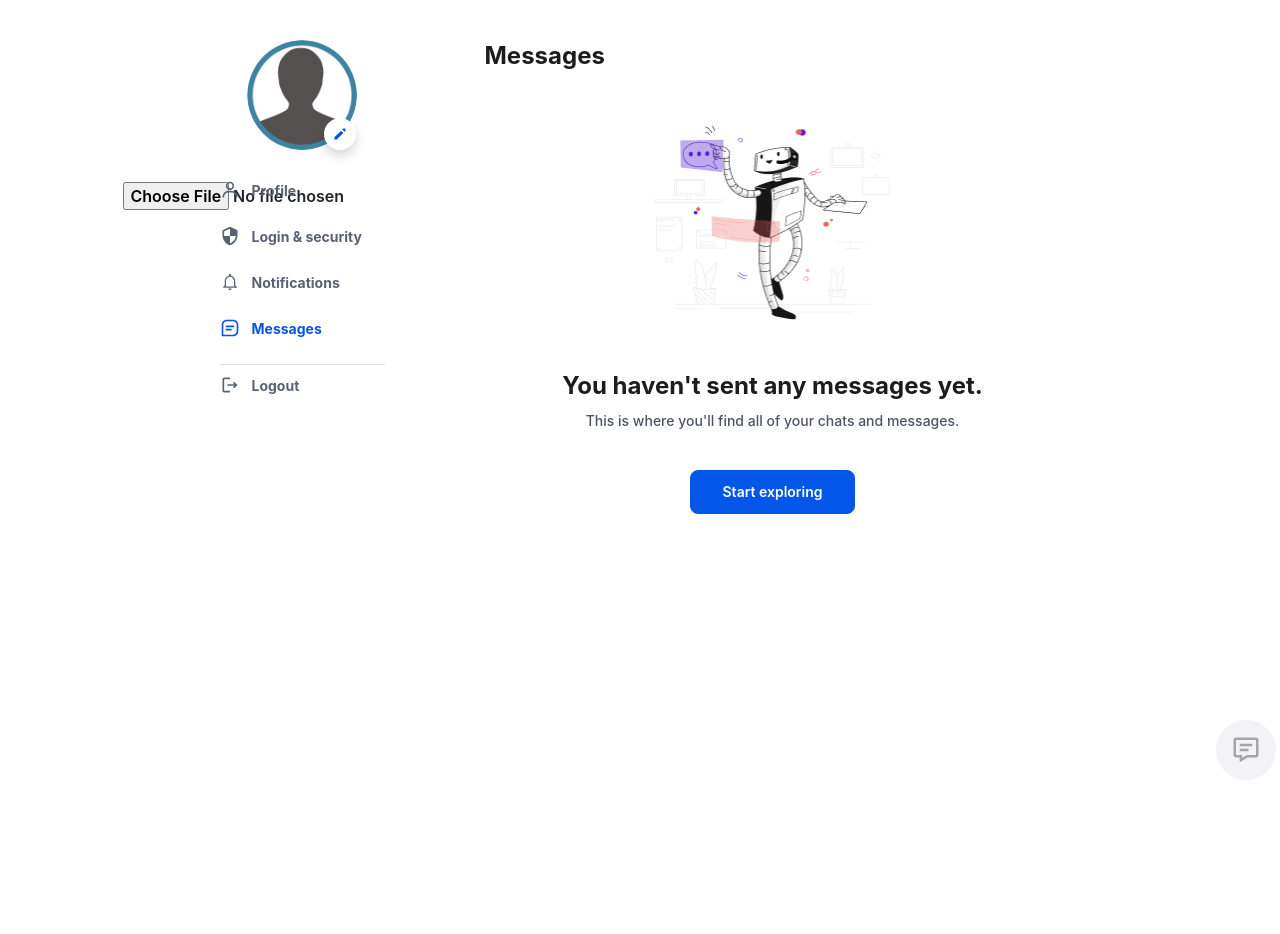
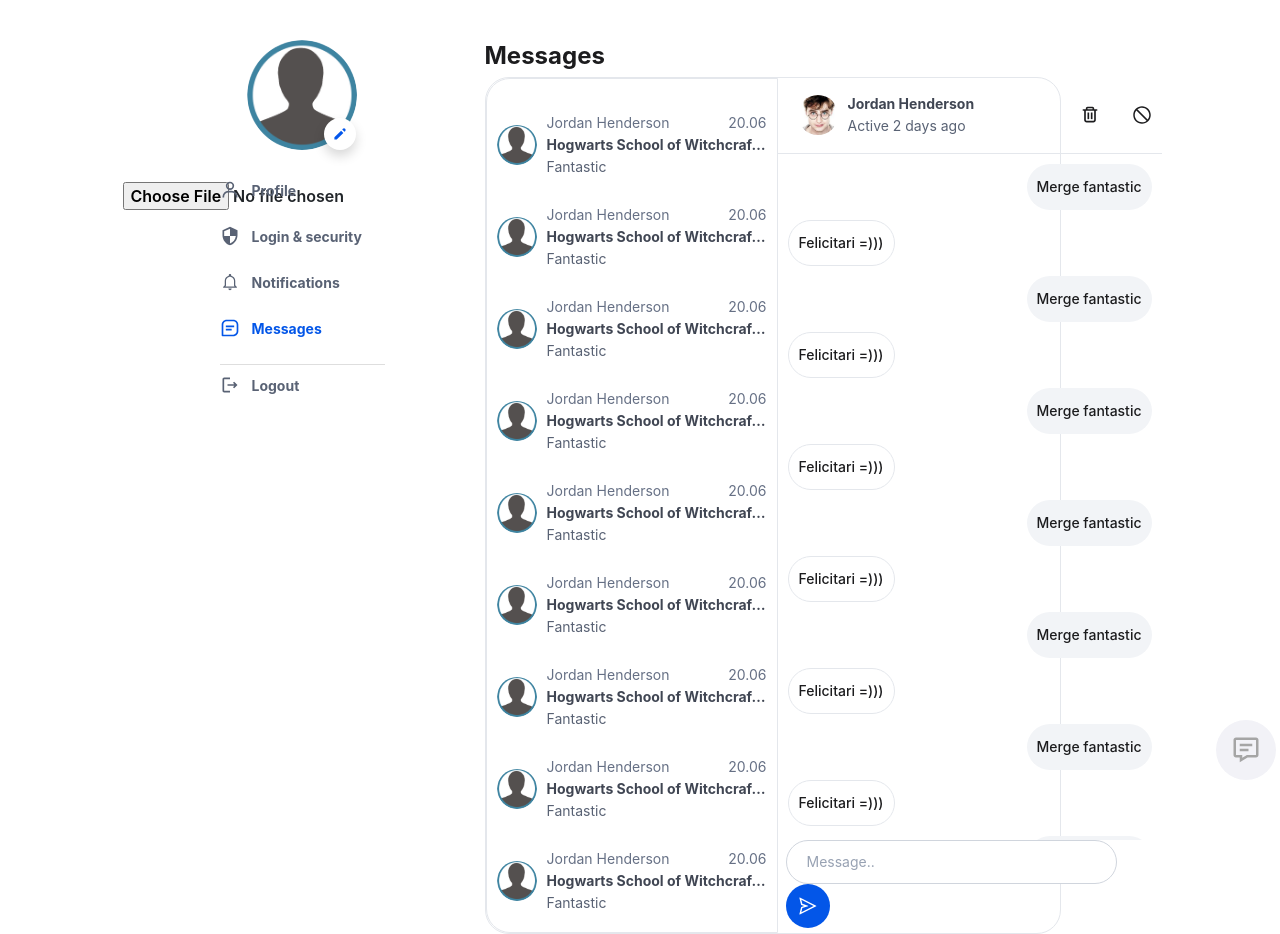
Before and after one commit to assist-software/internship-2022-july-fe1, a React (Create React App) app: page /my-account/messages in a window 1280 px wide. Before the commit the page ends 800 px from the top, so only its background shows below. Built offline with nearby package versions, Linux system fonts and the light colour scheme.

Commit message:
[Task-52867] - Implement chat

```diff
--- a/src/components/ImagePicker/ImagePicker.js
+++ b/src/components/ImagePicker/ImagePicker.js
@@ -8,7 +8,11 @@ import { nanoid } from "nanoid";
 const ImagePicker = () => {
   const [files, setFiles] = useState([]);
   const { getRootProps, getInputProps } = useDropzone({
-    accept: "image/*",
+    accept: {
+      "image/png": [".png"],
+      "image/jpg": [".jpg"],
+      "image/jpeg": [".jpeg"],
+    },
     onDrop: (acceptedFiles) => {
       setFiles([
         ...files,
@@ -24,10 +28,11 @@ const ImagePicker = () => {
 
   const onTrashClick = (id) => {
     setFiles(files.filter((file) => file.id !== id));
+    console.table(files);
   };
 
   const thumbs = files.map((file) => (
-    <div class="selectedImage" key={file.id}>
+    <div className="selectedImage" key={file.id}>
       <img src={file.preview} alt={file.path} />
       <div className="delete"></div>
       <div className="circle">
--- a/src/components/ImagePicker/ImagePickerStyle.js
+++ b/src/components/ImagePicker/ImagePickerStyle.js
@@ -4,8 +4,6 @@ export const Section = styled.section`
   display: flex;
   flex-wrap: wrap;
   padding: 0;
-  /* margin-left: -15px; */
-  /* justify-content: spac; */
 
   .dropzone {
     height: 100%;
--- /dev/null
+++ b/src/components/MessageUserInfo/MessageUserInfo.js
@@ -0,0 +1,35 @@
+import React from "react";
+import { ElipsisText, Header, UserInfoContainer } from "./MessageUserInfoStyle";
+
+const MessageUserInfo = ({
+  profileImage,
+  altImage,
+  name,
+  date,
+  houseName,
+  label,
+  stopStyle,
+}) => {
+  return (
+    <UserInfoContainer stopStyle={stopStyle}>
+      <div className="profileImg">
+        <img src={profileImage} alt={altImage} />
+      </div>
+      <div className="column-items">
+        <UserInfoHeader name={name} date={date} />
+        <ElipsisText> {houseName} </ElipsisText>
+        <label>{label}</label>
+      </div>
+    </UserInfoContainer>
+  );
+};
+
+const UserInfoHeader = ({ name, date }) => {
+  return (
+    <Header>
+      <p>{name}</p>
+      <p>{date}</p>
+    </Header>
+  );
+};
+export default MessageUserInfo;
--- /dev/null
+++ b/src/components/MessageUserInfo/MessageUserInfoStyle.js
@@ -0,0 +1,64 @@
+import styled from "styled-components";
+
+export const UserInfoContainer = styled.div`
+  height: 92px;
+  width: 292px;
+  display: flex;
+  align-items: center;
+  padding: 0 10px;
+
+  .profileImg {
+    width: 40px;
+    height: 40px;
+    margin: 0 10px 0 0;
+    border-radius: 50%;
+  }
+
+  * {
+    margin: 0;
+    padding: 0;
+  }
+
+  img {
+    width: 40px;
+    height: 40px;
+    object-fit: cover;
+    border-radius: 50%;
+  }
+
+  .column-items {
+    display: flex;
+    flex-direction: column;
+    height: 92px;
+    justify-content: center;
+  }
+
+  label {
+    color: #596274;
+    font-weight: 400;
+    font-size: 14px;
+    line-height: 22px;
+  }
+
+  &:hover {
+    background: ${({ stopStyle }) => (stopStyle ? "none" : "#f2f4f7")};
+    cursor: ${({ stopStyle }) => (stopStyle ? "auto" : "pointer")};
+  }
+`;
+
+export const Header = styled.div`
+  display: flex;
+  justify-content: space-between;
+  align-items: center;
+`;
+
+export const ElipsisText = styled.span`
+  max-width: 220px;
+  white-space: nowrap;
+  overflow: hidden;
+  text-overflow: ellipsis;
+  color: #404653;
+  font-weight: 700;
+  font-size: 14px;
+  line-height: 22px;
+`;
--- a/src/components/ModalWindow/ModalWindow.js
+++ b/src/components/ModalWindow/ModalWindow.js
@@ -11,7 +11,7 @@ const NotificationsPageModal = ({ title, description }) => {
     <>
       <Button
         variant="primary"
-        className="button-bootstrap"
+        className="button-bootstrap shadow-none"
         onClick={() => setShow(true)}
       >
         Edit
--- a/src/components/Textarea/Textarea.js
+++ b/src/components/Textarea/Textarea.js
@@ -2,12 +2,12 @@ import React, { useState } from "react";
 import { Textarea, TextareaMessage } from "./TextareaStyle";
 
 const StyledTextarea = () => {
-  const MAX_CHARS = 100;
+  const MIN_CHARS = 100;
   const [text, setText] = useState("");
   const handleTextareaChange = (e) => {
     setText(e.target.value);
   };
-  const remaining = `${text.length}/${MAX_CHARS} mandatory characters`;
+  const remaining = `${text.length}/${MIN_CHARS} mandatory characters`;
   return (
     <div>
       <Textarea
--- a/src/pages/MyAccountPage/MessagesPage.js
+++ b/src/pages/MyAccountPage/MessagesPage.js
@@ -1,13 +1,55 @@
 import React from "react";
-import { MessagesContainer } from "./MyAccountPageElements";
+import {
+  Buttons,
+  ChatContainer,
+  ChatContent,
+  ChatHeader,
+  HeaderAndChatContainer,
+  MessageInput,
+  MessagesContainer,
+  ReceivedMessage,
+  ReceivedMessagesContainer,
+  SendedMessage,
+  SendMessageButton,
+} from "./MyAccountPageElements";
 import ChatBot from "../../assets/images/chatbot.png";
 import StyledMyAccountTitle from "../../components/MyAccountTitle/MyAccountTitle";
 import StyledInputLabel from "../../components/InputLabel/InputLabel";
 import StyledPageButton from "../../components/PageButton/PageButton";
+import ProfileImage from "../../assets/images/defaultUserProfile.png";
+import HarryPotter from "../../assets/images/harryPotter.jpg";
+import MessageUserInfo from "../../components/MessageUserInfo/MessageUserInfo";
+import { CgTrash } from "react-icons/cg";
+import { AiOutlineStop, AiOutlineSend } from "react-icons/ai";
 
 const MessagesPage = () => {
+  const existMessages = true;
+  const duplicate = (x, n) => Array.from(new Array(n), () => x);
+  const user = (
+    <MessageUserInfo
+      profileImage={ProfileImage}
+      altImage="Profile image"
+      name="Jordan Henderson"
+      date="20.06"
+      houseName="Hogwarts School of Witchcraft and Wizardry."
+      label="Fantastic"
+    />
+  );
+
+  const message = (
+    <>
+      <SendedMessage>Merge fantastic</SendedMessage>
+      <ReceivedMessage>Felicitari =)))</ReceivedMessage>
+    </>
+  );
+
+  const users = duplicate(user, 30);
+  const messages = duplicate(message, 30);
+
   return (
     <MessagesContainer>
+      {!existMessages && (
+        <div className="no-messages">
           <img src={ChatBot} alt="Chatbot" />
           <StyledMyAccountTitle text={"You haven't sent any messages yet."} />
           <StyledInputLabel
@@ -15,6 +57,38 @@ const MessagesPage = () => {
           />
           <div className="empty"></div>
           <StyledPageButton text="Start exploring" color={true} />
+        </div>
+      )}
+      {existMessages && (
+        <ChatContainer>
+          <ReceivedMessagesContainer>{users}</ReceivedMessagesContainer>
+          <HeaderAndChatContainer>
+            <ChatHeader>
+              <MessageUserInfo
+                id="currentUser"
+                profileImage={HarryPotter}
+                altImage="Profile image"
+                houseName="Jordan Henderson"
+                label="Active 2 days ago"
+                stopStyle={true}
+              />
+              <Buttons>
+                <CgTrash />
+                <AiOutlineStop />
+              </Buttons>
+            </ChatHeader>
+            <ChatContent>
+              <div className="row">
+                <MessageInput type={"text"} placeholder="Message.." />
+                <SendMessageButton>
+                  <AiOutlineSend />
+                </SendMessageButton>
+              </div>
+              <div className="messages">{messages}</div>
+            </ChatContent>
+          </HeaderAndChatContainer>
+        </ChatContainer>
+      )}
     </MessagesContainer>
   );
 };
--- a/src/pages/MyAccountPage/MyAccountPageElements.js
+++ b/src/pages/MyAccountPage/MyAccountPageElements.js
@@ -9,6 +9,10 @@ export const StyledProfileMenu = styled.div`
   width: 165px;
   display: flex;
   flex-direction: column;
+
+  @media screen and (max-width: 768px) {
+    display: none;
+  }
 `;
 
 export const LineBreak = styled.hr`
@@ -23,6 +27,11 @@ export const StyledMyAccountContent = styled.div`
   margin: 0 0 0 100px;
   display: flex;
   flex-direction: column;
+
+  @media screen and (max-width: 768px) {
+    width: 95vw;
+    margin: 0 10px;
+  }
 `;
 export const StyledColumnDiv = styled.div`
   display: flex;
@@ -30,25 +39,6 @@ export const StyledColumnDiv = styled.div`
 
   input {
     margin: 20px 0;
-  }
-`;
-export const MessagesContainer = styled.div`
-  display: flex;
-  width: 100%;
-  height: 500px;
-  flex-direction: column;
-  justify-content: center;
-  align-items: center;
-
-  img {
-    width: 235px;
-    height: auto;
-    margin-bottom: 50px;
-  }
-
-  .empty {
-    height: 30px;
-    width: 100%;
   }
 `;
 export const NotificationsContainer = styled.div`
@@ -202,4 +192,179 @@ export const MessageNotifications = styled.div`
     width: 30px;
     height: 30px;
   }
+
+  @media (max-width: 768px) {
+    left: 85%;
+  }
 `;
+
+// Messages page
+export const MessagesContainer = styled.div`
+  display: flex;
+  width: 100%;
+  max-height: 850px;
+  flex-direction: column;
+  justify-content: center;
+  align-items: center;
+
+  img {
+    width: 40px;
+    height: 40px;
+    margin-bottom: 50px;
+  }
+
+  .empty {
+    height: 30px;
+    width: 100%;
+  }
+
+  .no-messages {
+    width: 100%;
+    height: 500px;
+    display: flex;
+    justify-content: center;
+    align-items: center;
+    flex-direction: column;
+  }
+`;
+
+export const ChatContainer = styled.div`
+  width: 100%;
+  border-radius: 24px;
+  border: 1px solid #e4e7ec;
+  display: flex;
+`;
+
+export const ReceivedMessagesContainer = styled.div`
+  max-height: 855px;
+  display: flex;
+  flex-direction: column;
+  min-width: 292px;
+  padding: 20px 0;
+  overflow-y: auto;
+  overflow-x: hidden;
+  border: 1px solid #e4e7ec;
+  border-radius: 24px 0 0 24px;
+`;
+
+export const HeaderAndChatContainer = styled.div`
+  width: 570px;
+`;
+
+export const ChatHeader = styled.div`
+  display: flex;
+  align-items: center;
+  justify-content: space-between;
+  padding: 0 10px;
+  color: #1c1c1e;
+  height: 76px;
+  border-bottom: 1px solid #e4e7ec;
+`;
+
+export const Buttons = styled.div`
+  width: 72px;
+  height: 100%;
+  display: flex;
+  justify-content: space-between;
+  align-items: center;
+
+  svg {
+    width: 20px;
+    height: 20px;
+    cursor: pointer;
+  }
+`;
+
+export const ChatContent = styled.div`
+  width: 100%;
+  height: 779px;
+  border-radius: 0 0 24px 0;
+  display: flex;
+  flex-direction: column-reverse;
+
+  .messages {
+    overflow-x: hidden;
+    overflow-y: auto;
+    padding: 0 10px;
+  }
+
+  .messages::-webkit-scrollbar {
+    width: 2px;
+  }
+
+  .row {
+    display: flex;
+    align-items: center;
+    justify-content: space-between;
+    padding: 0 20px;
+    margin-bottom: 5px;
+  }
+`;
+
+export const MessageInput = styled.input`
+  width: 90%;
+  border: 1px solid #d0d5dd;
+  border-radius: 24px;
+  height: 44px;
+  outline: none;
+  padding: 0 20px;
+  font-weight: 400;
+  font-size: 14px;
+  line-height: 22px;
+
+  &::-webkit-input-placeholder {
+    color: #98a2b3;
+  }
+`;
+
+export const SendMessageButton = styled.button`
+  width: 44px;
+  min-height: 44px;
+  background-color: #0356e8;
+  color: white;
+  border: none;
+  display: flex;
+  align-items: center;
+  justify-content: center;
+  border-radius: 50%;
+
+  svg {
+    height: 30px;
+    width: 30px;
+  }
+`;
+
+export const SendedMessage = styled.div`
+  min-height: 46px;
+  display: flex;
+  align-items: center;
+  width: min-content;
+  padding: 0 10px;
+  justify-content: center;
+  border-radius: 24px;
+  background: #f2f4f7;
+  font-weight: 500;
+  font-size: 14px;
+  line-height: 22px;
+  color: #1c1c1e;
+  justify-content: flex-end;
+  margin: 10px 0 10px auto;
+  white-space: nowrap;
+`;
+
+export const ReceivedMessage = styled.div`
+  border: 1px solid #e4e7ec;
+  min-height: 46px;
+  width: min-content;
+  border-radius: 24px;
+  font-weight: 500;
+  font-size: 14px;
+  line-height: 22px;
+  color: #1c1c1e;
+  padding: 0 10px;
+  display: flex;
+  align-items: center;
+  justify-content: center;
+  white-space: nowrap;
+  margin: 10px 0 10px;
+`;
```
Also changed, not shown: src/pages/AddNewPage/AddNewPage.js (+14 -2 lines), src/pages/AddNewPage/AddNewPageElements.js (+15 -1 lines), src/assets/images/harryPotter.jpg (added). Lines whose indentation alone changed are shown as unchanged.
